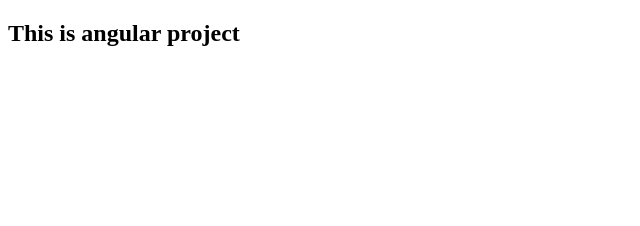
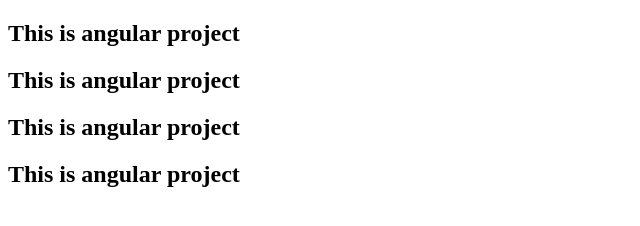
Before and after one commit to ringku369/AngularLaravelJWTApp, a plain HTML site: page Angular/index.html in a window 1280 px wide. Shown: the whole page, without its empty margins (0-640 px from the left). Drawn offline with Linux system fonts and the light colour scheme.

Commit message:
update all

```diff
--- a/Angular/index.html
+++ b/Angular/index.html
@@ -7,5 +7,8 @@
 </head>
 <body>
     <h2>This is angular project</h2>
+    <h2>This is angular project</h2>
+    <h2>This is angular project</h2>
+    <h2>This is angular project</h2>
 </body>
 </html>
```
Also changed, not shown: Laravel/index.html (+3 -0 lines).
